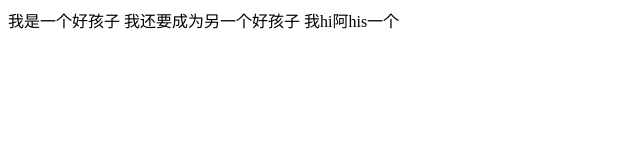
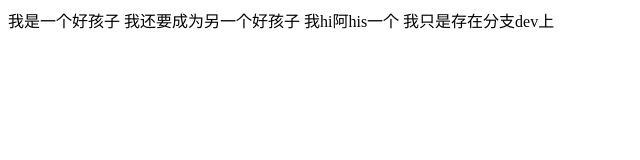
Before and after one commit to zhangchuxia/git-test, a plain HTML site: page index.html in a window 1280 px wide. Shown: the whole page, without its empty margins (0-640 px from the left). Drawn offline with Linux system fonts and the light colour scheme.

Commit message:
新增只存在分支dev上

```diff
--- a/index.html
+++ b/index.html
@@ -9,6 +9,7 @@
 	我是一个好孩子
 	我还要成为另一个好孩子
 	我hi阿his一个
+	我只是存在分支dev上
 
 	</body>
 </html>
```
